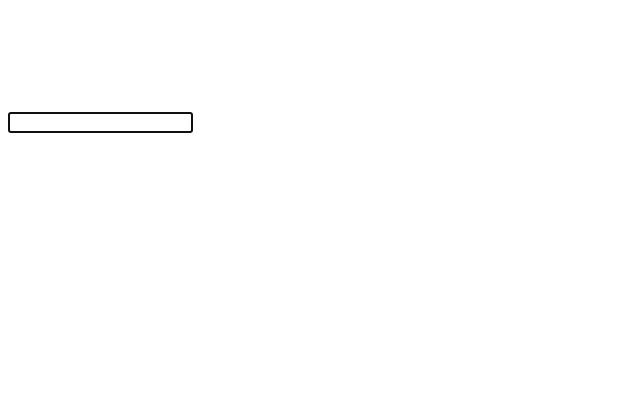
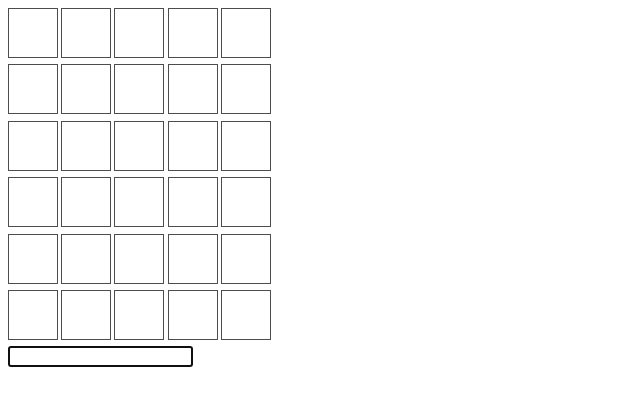
Before and after one commit to FRFlor/a-wordle-on-tdd, a Vue app: page / in a window 1280 px wide. Shown: the top 406 px of the page, without its empty margins (0-640 px from the left). Built offline with nearby package versions, Linux system fonts and the light colour scheme.

Commit message:
Style component

```diff
--- a/src/App.vue
+++ b/src/App.vue
@@ -63,11 +63,19 @@ ul {
 }
 
 [data-role=past-guess] {
-  display: flex
+  display: flex;
+  margin: 0.4rem 0;
+  gap: 0.2rem;
 }
 
-[data-role=past-guess] li {
-  font-size: 2rem;
+[data-role=letter] {
+  background-color: white;
+  border: 1px solid hsl(0, 0%, 30%);
+  width: 3rem;
+  height: 3rem;
+  display: flex;
+  justify-content: center;
+  align-items: center;
 }
 
 .correct {
```
